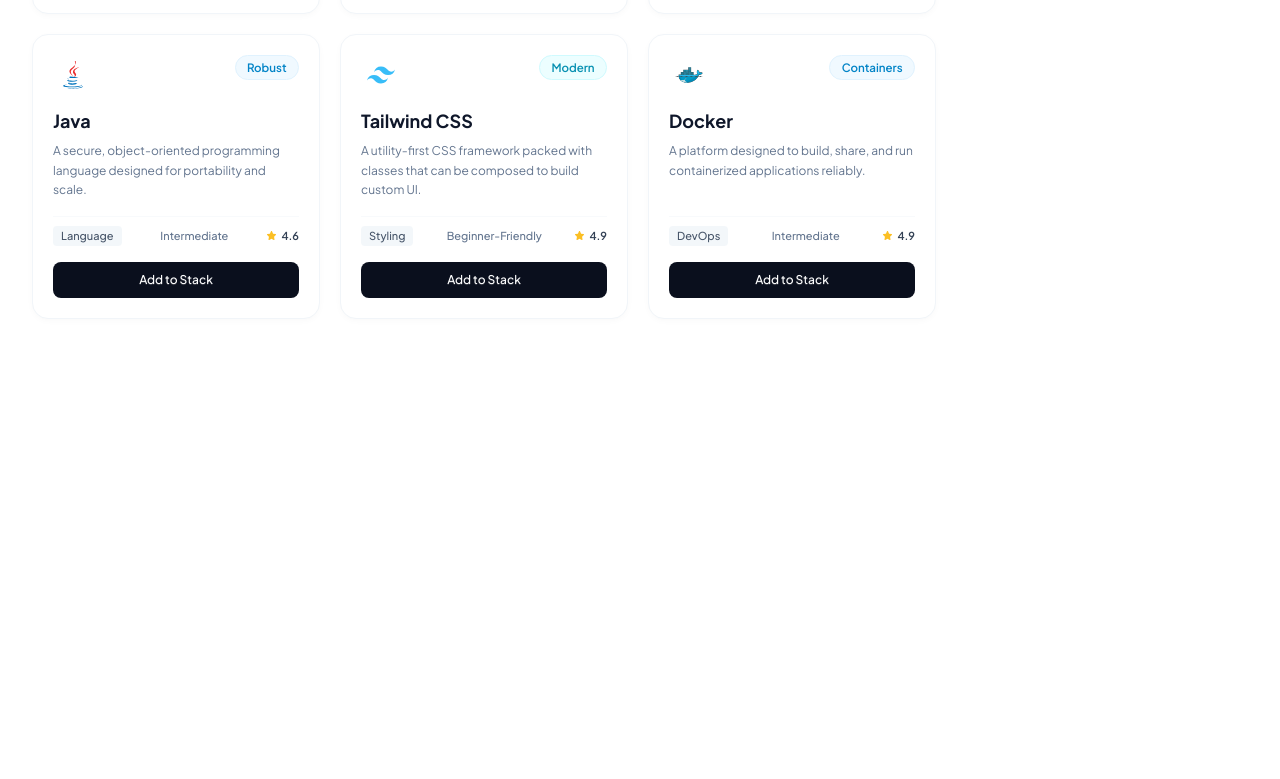
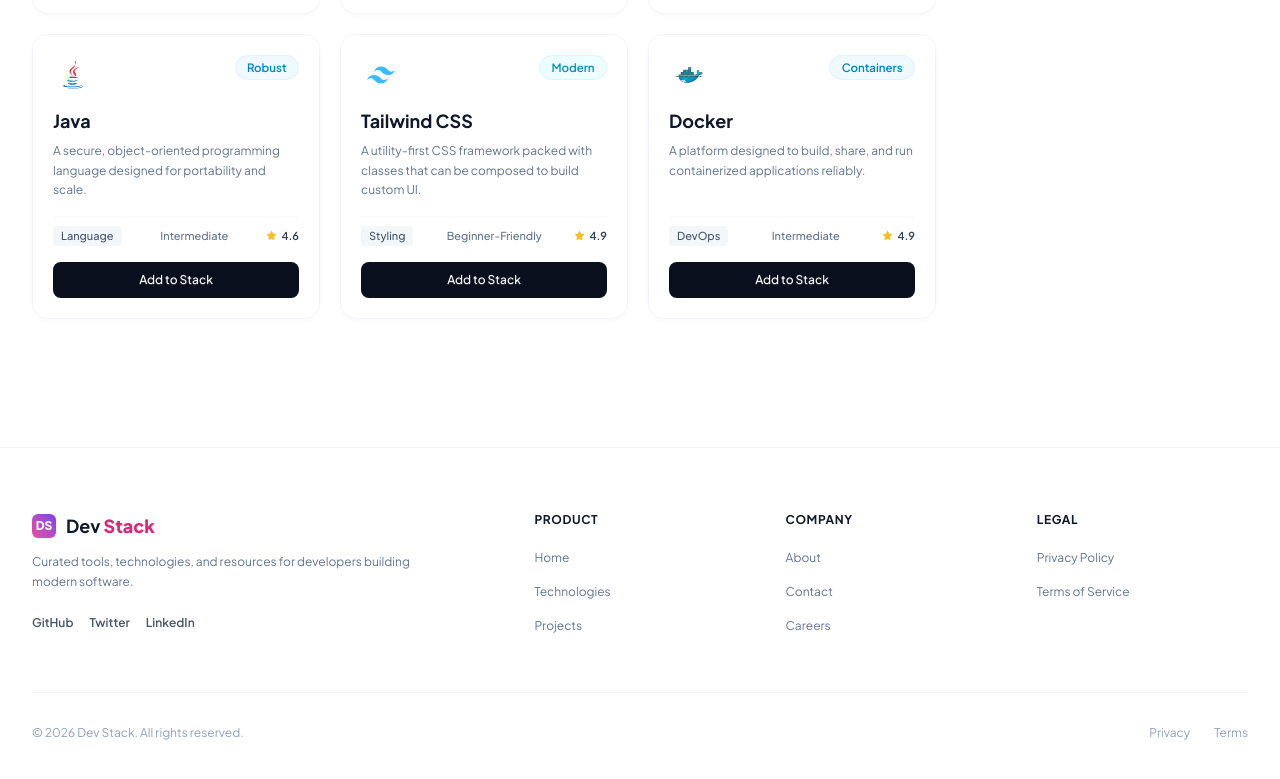
Before and after one commit to kfreza/B14-A05-DevStack, a React (Vite) app: page / in a window 1280 px wide. Shown: the part 1701-2480 px from the top of the page. Before the commit the page ends 2148 px from the top, so only its background shows below. Built offline with nearby package versions, Linux system fonts and the light colour scheme.

Commit message:
footer added

```diff
--- a/src/App.tsx
+++ b/src/App.tsx
@@ -1,4 +1,5 @@
 import { ToastContainer } from "react-toastify";
+import Footer from "./components/Footer/Footer";
 import Hero from "./components/Hero/Hero";
 import Navbar from "./components/Navbar/Navbar";
 import TechCatalog from "./components/TechCatalog/TechCatalog";
@@ -11,6 +12,7 @@
         <Hero />
         <TechCatalog />
       </main>
+      <Footer />
       <ToastContainer position="top-right" autoClose={2500} newestOnTop />
     </>
   );
--- /dev/null
+++ b/src/components/Footer/Footer.tsx
@@ -0,0 +1,92 @@
+import Logo from "../Navbar/Logo";
+
+const socialLinks = [
+  { label: "GitHub", href: "https://github.com" },
+  { label: "Twitter", href: "https://twitter.com" },
+  { label: "LinkedIn", href: "https://linkedin.com" },
+];
+
+const linkGroups = [
+  {
+    title: "Product",
+    links: [
+      { label: "Home", href: "#" },
+      { label: "Technologies", href: "#technologies" },
+      { label: "Projects", href: "#projects" },
+    ],
+  },
+  {
+    title: "Company",
+    links: [
+      { label: "About", href: "#about" },
+      { label: "Contact", href: "#contact" },
+      { label: "Careers", href: "#careers" },
+    ],
+  },
+  {
+    title: "Legal",
+    links: [
+      { label: "Privacy Policy", href: "#privacy" },
+      { label: "Terms of Service", href: "#terms" },
+    ],
+  },
+];
+
+const Footer = () => {
+  return (
+    <footer className="border-t border-slate-100 bg-white pt-16 pb-12">
+      <div className="mx-auto flex max-w-7xl flex-col gap-14 px-4 md:px-8">
+        <div className="grid grid-cols-2 gap-10 md:grid-cols-5">
+          <div className="col-span-2 flex flex-col gap-3 md:pr-4">
+            <Logo size="sm" />
+            <p className="max-w-sm text-xs leading-[19.5px] text-slate-500">
+              Curated tools, technologies, and resources for developers building modern software.
+            </p>
+            <div className="flex items-center gap-4 pt-3">
+              {socialLinks.map(({ label, href }) => (
+                <a
+                  key={label}
+                  href={href}
+                  target="_blank"
+                  rel="noreferrer"
+                  className="text-xs leading-4 font-semibold text-body transition-colors hover:text-brand"
+                >
+                  {label}
+                </a>
+              ))}
+            </div>
+          </div>
+
+          {linkGroups.map(({ title, links }) => (
+            <nav key={title} className="flex flex-col gap-4">
+              <h4 className="text-xs leading-4 font-bold tracking-[0.6px] text-heading uppercase">{title}</h4>
+              <ul className="flex flex-col gap-2.5">
+                {links.map(({ label, href }) => (
+                  <li key={label}>
+                    <a href={href} className="text-xs leading-4 text-slate-500 transition-colors hover:text-brand">
+                      {label}
+                    </a>
+                  </li>
+                ))}
+              </ul>
+            </nav>
+          ))}
+        </div>
+
+        <div className="flex flex-col items-center justify-between gap-3 border-t border-slate-100 pt-8 text-xs leading-4 text-slate-400 sm:flex-row">
+          <p>© {new Date().getFullYear()} Dev Stack. All rights reserved.</p>
+          <div className="flex items-center gap-6">
+            <a href="#privacy" className="transition-colors hover:text-brand">
+              Privacy
+            </a>
+            <a href="#terms" className="transition-colors hover:text-brand">
+              Terms
+            </a>
+          </div>
+        </div>
+      </div>
+    </footer>
+  );
+};
+
+export default Footer;
--- a/src/components/Navbar/Logo.tsx
+++ b/src/components/Navbar/Logo.tsx
@@ -1,10 +1,23 @@
-const Logo = () => {
+type LogoProps = {
+  size?: "md" | "sm";
+};
+
+const sizes = {
+  md: { badge: "size-8 rounded-lg text-sm tracking-[-0.5px]", text: "text-xl leading-7 tracking-[-0.5px]" },
+  sm: { badge: "size-6 rounded-md text-xs leading-4", text: "text-lg leading-7" },
+};
+
+const Logo = ({ size = "md" }: LogoProps) => {
+  const s = sizes[size];
+
   return (
     <a href="#" className="flex items-center gap-2.5">
-      <span className="flex size-8 items-center justify-center rounded-lg bg-linear-45 from-[#ec4899] to-[#7c3aed] text-sm font-black tracking-[-0.5px] text-white drop-shadow-[0_1px_1px_rgba(0,0,0,0.05)]">
+      <span
+        className={`flex items-center justify-center bg-linear-45 from-[#ec4899] to-[#7c3aed] font-black text-white drop-shadow-[0_1px_1px_rgba(0,0,0,0.05)] ${s.badge}`}
+      >
         DS
       </span>
-      <span className="text-xl leading-7 font-bold tracking-[-0.5px] text-heading">
+      <span className={`font-bold text-heading ${s.text}`}>
         Dev <span className="font-extrabold text-brand">Stack</span>
       </span>
     </a>
```
